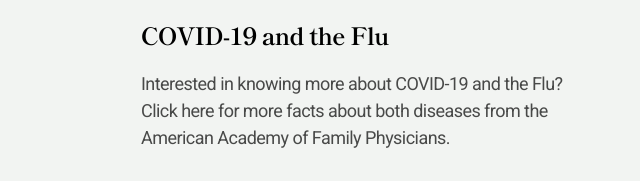
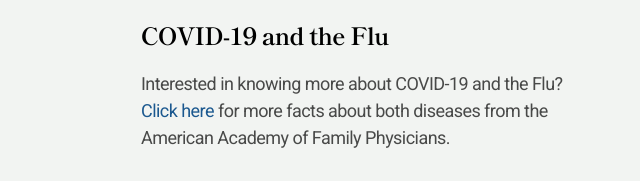
Before and after one commit to opuscule/cfmc, an Eleventy site: page src/index.njk in a window 1280 px wide. Shown: the part 771-952 px from the top of the page, 22-662 px from the left. Built offline with nearby package versions, Linux system fonts and the light colour scheme; Eleventy itself is replaced by a stand-in of ours; files that its build step writes are made by us from their sources.

Commit message:
Homepage link for flu

```diff
--- a/src/index.njk
+++ b/src/index.njk
@@ -25,7 +25,7 @@ layout: 'base.njk'
 		<div class="row justify-content-center">
 			<div class="mb-8 mb-md-0 col-md-6 col-lg-5 me-0 me-md-7">
 				<h3 class="fs-1 font-heading text-dark-1 mb-5" data-aos="fade-down" data-aos-delay="0">COVID-19 and the Flu</h3>
-				<p class="fs-4 mb-0" data-aos="fade-down" data-aos-delay="150">Interested in knowing more about COVID-19 and the Flu? Click here for more facts about both diseases from the American Academy of Family Physicians.</p>
+				<p class="fs-4 mb-0" data-aos="fade-down" data-aos-delay="150">Interested in knowing more about COVID-19 and the Flu? <a href="/blog/2020-03-29-telemedicine-and-coronavirus-101/">Click here</a> for more facts about both diseases from the American Academy of Family Physicians.</p>
 			</div>
 			<div class="col-md-6 col-lg-5">
 				<h3 class="fs-1 font-heading text-dark-1 mb-5" data-aos="fade-down" data-aos-delay="250">Direct Payments Online</h3>
```
Also changed, not shown: public/index.html.
